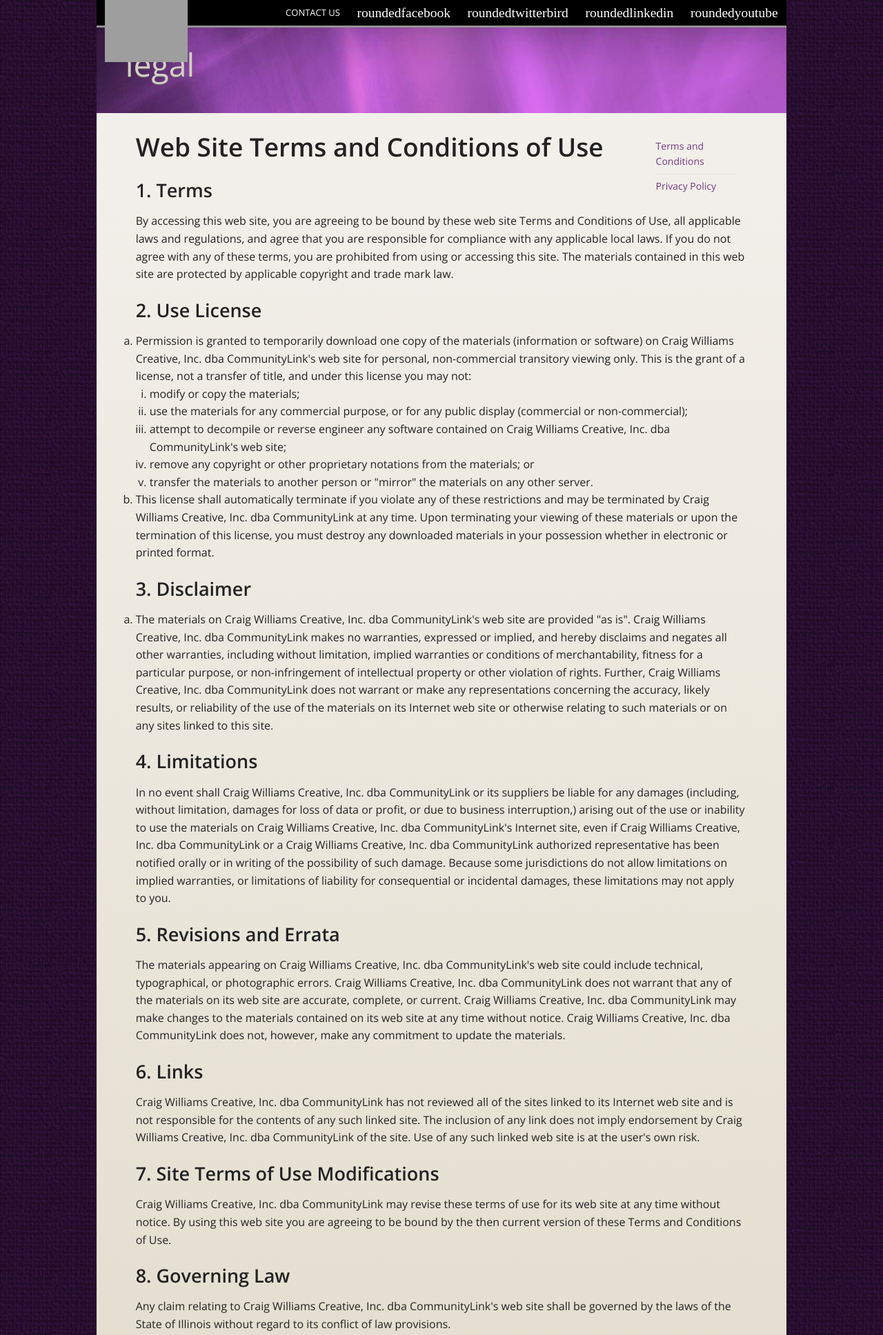
After one commit to millerc/cldotcom, a Django app: page /legal/ in a window 1280 px wide. The commit adds this page. Shown: the top 1936 px of the page at 69% size. Run offline with Django 3.2, Linux system fonts and the light colour scheme; some web fonts are replaced; grey boxes are pictures that could not be loaded.

Commit message:
Legal (terms, privacy) page added.

```diff
--- a/cldj/cldj/templates/base.html
+++ b/cldj/cldj/templates/base.html
@@ -52,7 +52,11 @@
   <footer class="row">
     <div class="large-12 columns">
       <div class="row">
-        <p>&copy; Copyright 1996&ndash;2013 CommunityLink, a division of Craig Williams Creative, Inc. All Rights Reserved.</p>
+        <p>
+          &copy; Copyright 1996&ndash;2013 CommunityLink, a division of Craig Williams Creative, Inc. All Rights Reserved.
+          | <a href="{% url "legal" %}#terms">Terms of use</a> | <a href="{% url "legal" %}#privacy">Privacy Policy</a>
+        </p>
+        </ul>
       </div>
     </div>
   </footer>
--- a/cldj/cldj/urls.py
+++ b/cldj/cldj/urls.py
@@ -10,5 +10,6 @@ urlpatterns = patterns('',
 
     url(r'^admin/', include(admin.site.urls)),
     url(r'^$', 'frontpage.views.home', name='home'),
+    url(r'^legal/$', 'frontpage.views.legal', name='legal'),
     url(r'^contact-us/$', 'contactus.views.contact_list', name='contact_list'),
 )
--- /dev/null
+++ b/cldj/frontpage/templates/frontpage/legal.html
@@ -0,0 +1,151 @@
+{% extends "frontpage/bare.html" %}
+{% block title %}CommunityLink // Legal{% endblock title %}
+{% block content %}
+  <div class="row purple-area">
+    <h1>legal</h1>
+  </div>
+
+  <div class="row content-default">
+  <div class="small-11 small-centered columns">
+  <div class="large-2 columns right">
+    <ul class="side-nav">
+      <li><a href="#terms">Terms and Conditions</a></li>
+      <li class="divider"></li>
+      <li><a href="#privacy">Privacy Policy</a></li>
+    </ul>
+  </div>
+	<h2 id="terms">
+		Web Site Terms and Conditions of Use
+	</h2>
+
+	<h3>
+		1. Terms
+	</h3>
+
+	<p>
+		By accessing this web site, you are agreeing to be bound by these
+		web site Terms and Conditions of Use, all applicable laws and regulations,
+		and agree that you are responsible for compliance with any applicable local
+		laws. If you do not agree with any of these terms, you are prohibited from
+		using or accessing this site. The materials contained in this web site are
+		protected by applicable copyright and trade mark law.
+	</p>
+
+	<h3>
+		2. Use License
+	</h3>
+
+	<ol type="a">
+		<li>
+			Permission is granted to temporarily download one copy of the materials
+			(information or software) on Craig Williams Creative, Inc. dba CommunityLink's web site for personal,
+			non-commercial transitory viewing only. This is the grant of a license,
+			not a transfer of title, and under this license you may not:
+
+			<ol type="i">
+				<li>modify or copy the materials;</li>
+				<li>use the materials for any commercial purpose, or for any public display (commercial or non-commercial);</li>
+				<li>attempt to decompile or reverse engineer any software contained on Craig Williams Creative, Inc. dba CommunityLink's web site;</li>
+				<li>remove any copyright or other proprietary notations from the materials; or</li>
+				<li>transfer the materials to another person or "mirror" the materials on any other server.</li>
+			</ol>
+		</li>
+		<li>
+			This license shall automatically terminate if you violate any of these restrictions and may be terminated by Craig Williams Creative, Inc. dba CommunityLink at any time. Upon terminating your viewing of these materials or upon the termination of this license, you must destroy any downloaded materials in your possession whether in electronic or printed format.
+		</li>
+	</ol>
+
+	<h3>
+		3. Disclaimer
+	</h3>
+
+	<ol type="a">
+		<li>
+			The materials on Craig Williams Creative, Inc. dba CommunityLink's web site are provided "as is". Craig Williams Creative, Inc. dba CommunityLink makes no warranties, expressed or implied, and hereby disclaims and negates all other warranties, including without limitation, implied warranties or conditions of merchantability, fitness for a particular purpose, or non-infringement of intellectual property or other violation of rights. Further, Craig Williams Creative, Inc. dba CommunityLink does not warrant or make any representations concerning the accuracy, likely results, or reliability of the use of the materials on its Internet web site or otherwise relating to such materials or on any sites linked to this site.
+		</li>
+	</ol>
+
+	<h3>
+		4. Limitations
+	</h3>
+
+	<p>
+		In no event shall Craig Williams Creative, Inc. dba CommunityLink or its suppliers be liable for any damages (including, without limitation, damages for loss of data or profit, or due to business interruption,) arising out of the use or inability to use the materials on Craig Williams Creative, Inc. dba CommunityLink's Internet site, even if Craig Williams Creative, Inc. dba CommunityLink or a Craig Williams Creative, Inc. dba CommunityLink authorized representative has been notified orally or in writing of the possibility of such damage. Because some jurisdictions do not allow limitations on implied warranties, or limitations of liability for consequential or incidental damages, these limitations may not apply to you.
+	</p>
+
+	<h3>
+		5. Revisions and Errata
+	</h3>
+
+	<p>
+		The materials appearing on Craig Williams Creative, Inc. dba CommunityLink's web site could include technical, typographical, or photographic errors. Craig Williams Creative, Inc. dba CommunityLink does not warrant that any of the materials on its web site are accurate, complete, or current. Craig Williams Creative, Inc. dba CommunityLink may make changes to the materials contained on its web site at any time without notice. Craig Williams Creative, Inc. dba CommunityLink does not, however, make any commitment to update the materials.
+	</p>
+
+	<h3>
+		6. Links
+	</h3>
+
+	<p>
+		Craig Williams Creative, Inc. dba CommunityLink has not reviewed all of the sites linked to its Internet web site and is not responsible for the contents of any such linked site. The inclusion of any link does not imply endorsement by Craig Williams Creative, Inc. dba CommunityLink of the site. Use of any such linked web site is at the user's own risk.
+	</p>
+
+	<h3>
+		7. Site Terms of Use Modifications
+	</h3>
+
+	<p>
+		Craig Williams Creative, Inc. dba CommunityLink may revise these terms of use for its web site at any time without notice. By using this web site you are agreeing to be bound by the then current version of these Terms and Conditions of Use.
+	</p>
+
+	<h3>
+		8. Governing Law
+	</h3>
+
+	<p>
+		Any claim relating to Craig Williams Creative, Inc. dba CommunityLink's web site shall be governed by the laws of the State of Illinois without regard to its conflict of law provisions.
+	</p>
+
+	<p>
+		General Terms and Conditions applicable to Use of a Web Site.
+	</p>
+
+
+
+	<h2 id="privacy">
+		Privacy Policy
+	</h2>
+
+	<p>
+		Your privacy is very important to us. Accordingly, we have developed this Policy in order for you to understand how we collect, use, communicate and disclose and make use of personal information. The following outlines our privacy policy.
+	</p>
+
+	<ul>
+		<li>
+			Before or at the time of collecting personal information, we will identify the purposes for which information is being collected.
+		</li>
+		<li>
+			We will collect and use of personal information solely with the objective of fulfilling those purposes specified by us and for other compatible purposes, unless we obtain the consent of the individual concerned or as required by law.
+		</li>
+		<li>
+			We will only retain personal information as long as necessary for the fulfillment of those purposes.
+		</li>
+		<li>
+			We will collect personal information by lawful and fair means and, where appropriate, with the knowledge or consent of the individual concerned.
+		</li>
+		<li>
+			Personal data should be relevant to the purposes for which it is to be used, and, to the extent necessary for those purposes, should be accurate, complete, and up-to-date.
+		</li>
+		<li>
+			We will protect personal information by reasonable security safeguards against loss or theft, as well as unauthorized access, disclosure, copying, use or modification.
+		</li>
+		<li>
+			We will make readily available to customers information about our policies and practices relating to the management of personal information.
+		</li>
+	</ul>
+
+	<p>
+		We are committed to conducting our business in accordance with these principles in order to ensure that the confidentiality of personal information is protected and maintained.
+	</p>
+  </div>
+  </div>
+{% endblock content %}
--- a/cldj/frontpage/views.py
+++ b/cldj/frontpage/views.py
@@ -8,3 +8,10 @@ def home(request):
     return render_to_response("frontpage/home.html", {
         "variable": variable,
     }, context_instance=RequestContext(request))
+
+
+def legal(request):
+    variable = None
+    return render_to_response("frontpage/legal.html", {
+        "variable": variable,
+    }, context_instance=RequestContext(request))
```
